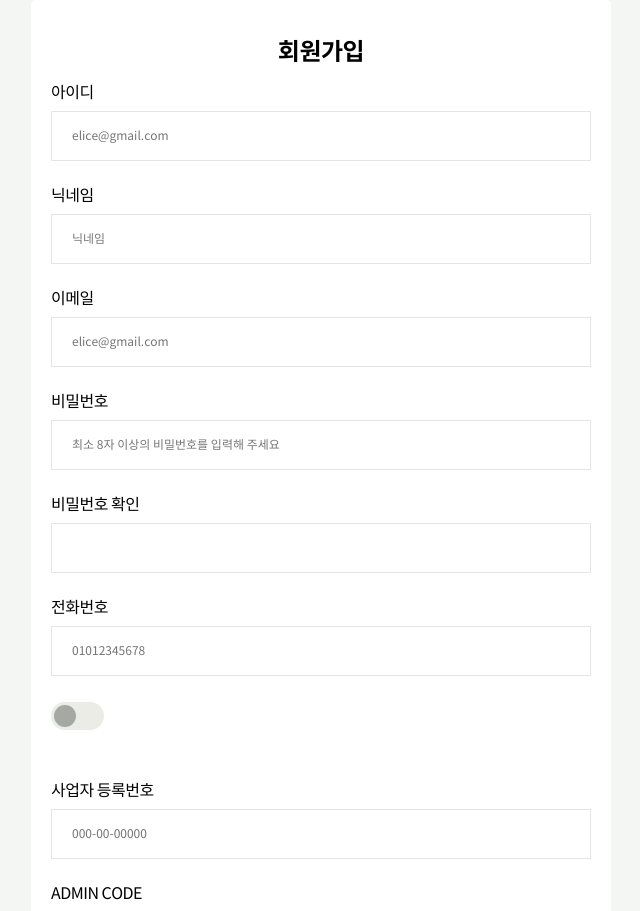
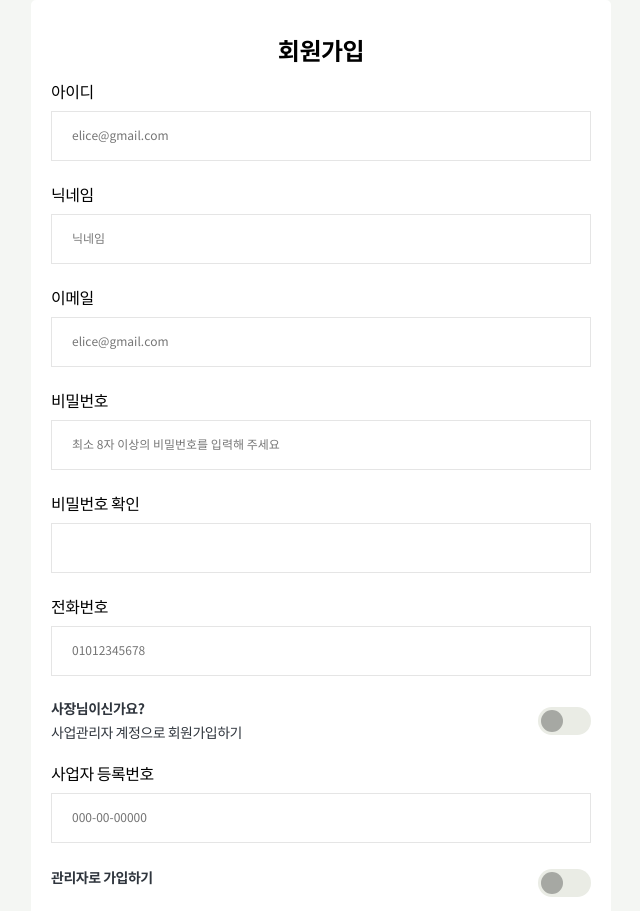
Before and after one commit to supra1nova/elice_second_project, a React (Create React App) app in the folder client/: page /users/register in a window 1280 px wide. Shown: the top 911 px of the page, without its empty margins (319-959 px from the left). Built offline with nearby package versions, Linux system fonts and the light colour scheme.

Commit message:
Feat: switch 개발 중

```diff
--- a/client/src/components/atoms/InputSwitch/index.tsx
+++ b/client/src/components/atoms/InputSwitch/index.tsx
@@ -5,15 +5,22 @@ interface Props {
   id: string;
   type: string;
   name: string;
-  value: string;
   htmlFor: string;
+  checked: boolean | undefined;
+  onChange: (e: any) => void;
 }
 
-const InputSwitch = ({ id, type, name, value, htmlFor }: Props) => {
+const InputSwitch = ({ id, type, name, htmlFor, checked, onChange }: Props) => {
   return (
     <UI.Container>
       <UI.Label htmlFor={htmlFor}>
-        <UI.Input type={type} id={id} name={name} value={value} />
+        <UI.Input
+          type={type}
+          id={id}
+          name={name}
+          onChange={onChange}
+          checked={checked}
+        />
         <UI.Toggle></UI.Toggle>
       </UI.Label>
     </UI.Container>
@@ -22,6 +29,7 @@ const InputSwitch = ({ id, type, name, value, htmlFor }: Props) => {
 
 InputSwitch.defaultProps = {
   type: 'checkbox',
+  checked: false,
 };
 
 export default InputSwitch;
--- /dev/null
+++ b/client/src/components/atoms/InputSwitchDescription/index.tsx
@@ -0,0 +1,18 @@
+import React from 'react';
+import * as UI from './style';
+
+interface Props {
+  title: string;
+  subTitle: string;
+}
+
+const InputSwitchDescription = ({ title, subTitle }: Props) => {
+  return (
+    <UI.Container>
+      <UI.Title>{title}</UI.Title>
+      <UI.SubTitle>{subTitle}</UI.SubTitle>
+    </UI.Container>
+  );
+};
+
+export default InputSwitchDescription;
--- /dev/null
+++ b/client/src/components/atoms/InputSwitchDescription/style.ts
@@ -0,0 +1,14 @@
+import styled, { css } from 'styled-components';
+
+export const Container = styled.div``;
+
+export const Title = styled.p`
+  ${(props) => props.theme.font.subtitle2};
+  color: ${(props) => props.theme.colors.font1};
+`;
+
+export const SubTitle = styled.p`
+  margin-top: 10px;
+  ${(props) => props.theme.font.description2};
+  color: ${(props) => props.theme.colors.font1};
+`;
--- a/client/src/components/molecules/FormSwitch/style.ts
+++ b/client/src/components/molecules/FormSwitch/style.ts
@@ -2,6 +2,7 @@ import styled, { css } from 'styled-components';
 
 export const Container = styled.div`
   position: relative;
-  padding-bottom: 16px;
-  margin-bottom: 10px;
+  display: flex;
+  justify-content: space-between;
+  align-items: center;
 `;
--- a/client/src/constants/input.ts
+++ b/client/src/constants/input.ts
@@ -7,6 +7,7 @@ export const LABELTITLE = {
   EMAIL: '이메일',
   PHONE: '전화번호',
   ROLE_OWNER: '사장님이신가요?',
+  ROLE_OWNER_SUB_TITLE: '사업관리자 계정으로 회원가입하기',
   ROLE_ADMIN: '관리자로 가입하기',
   AMDIN_CODE: 'ADMIN CODE',
   OWNER_REGISTRATION_NUMBER: '사업자 등록번호',
--- a/client/src/pages/Users/UsersRegister/index.tsx
+++ b/client/src/pages/Users/UsersRegister/index.tsx
@@ -1,6 +1,7 @@
 import React, { useState, useEffect } from 'react';
 import InputText from '../../../components/atoms/InputText';
 import InputSwitch from '../../../components/atoms/InputSwitch';
+import InputSwitchDescription from '../../../components/atoms/InputSwitchDescription';
 import Form from '../../../components/atoms/Form';
 import FormHeader from '../../../components/molecules/FormHeader';
 import FormItem from '../../../components/molecules/FormItem';
@@ -20,21 +21,40 @@ type valueObject = {
 };
 
 const UsersRegister = () => {
-  const initialValue: valueObject = {
+  const initialValue = {
     inputId: '',
     inputNickname: '',
     inputEmail: '',
     inputPassword: '',
     inputPasswordConfirm: '',
     inputPhone: '',
+    inputCheckOwner: Boolean(false),
+    inputRegistrationNumber: '',
+    inputCheckAdmin: Boolean(false),
+    inputAdminCode: '',
   };
-  const [formValues, setFormValues] = useState(initialValue);
+  const [formValues, setFormValues] = useState<valueObject>(initialValue);
   const [formErrors, setFormErrors] = useState<valueObject>({});
   const [isSubmit, setIsSubmit] = useState(false);
 
   const handleChange = (e: any) => {
     const { name, value } = e.target;
     setFormValues({ ...formValues, [name]: value });
+  };
+
+  // const changeHandler = (checked: boolean, id: string, e: any) => {
+  //   if (checked) {
+  //     setCheckedButtons([...checkedButtons, id]);
+  //     console.log(체크 반영 완료);
+  //   } else {
+  //     setCheckedButtons(checkedButtons.filter(button => button !== id));
+  //     console.log(체크 해제 반영 완료);
+  //   }
+  // };
+
+  const handleCheck = (e: any) => {
+    const { name } = e.target;
+    console.log(name);
   };
 
   const handleSubmit = (e: any) => {
@@ -208,11 +228,16 @@ const UsersRegister = () => {
 
         <FormItem>
           <FormSwitch>
+            <InputSwitchDescription
+              title={LABELTITLE.ROLE_OWNER}
+              subTitle={LABELTITLE.ROLE_OWNER_SUB_TITLE}
+            />
             <InputSwitch
-              htmlFor={'check'}
-              id={'check'}
-              name={'check'}
-              value={''}
+              htmlFor={'inputCheckOwner'}
+              id={'inputCheckOwner'}
+              name={'inputCheckOwner'}
+              onChange={handleCheck}
+              checked={formValues.inputCheckOwner}
             />
           </FormSwitch>
         </FormItem>
@@ -231,6 +256,21 @@ const UsersRegister = () => {
               placeholder={PLACEHOLDER.OWNER_REGISTRATION_NUMBER}
             />
           </FormInput>
+        </FormItem>
+        <FormItem>
+          <FormSwitch>
+            <InputSwitchDescription
+              title={LABELTITLE.ROLE_ADMIN}
+              subTitle={''}
+            />
+            <InputSwitch
+              htmlFor={'inputCheckAdmin'}
+              id={'inputCheckAdmin'}
+              name={'inputCheckAdmin'}
+              onChange={handleCheck}
+              checked={formValues.inputCheckAdmin}
+            />
+          </FormSwitch>
         </FormItem>
         <FormItem>
           <FormInput
```
